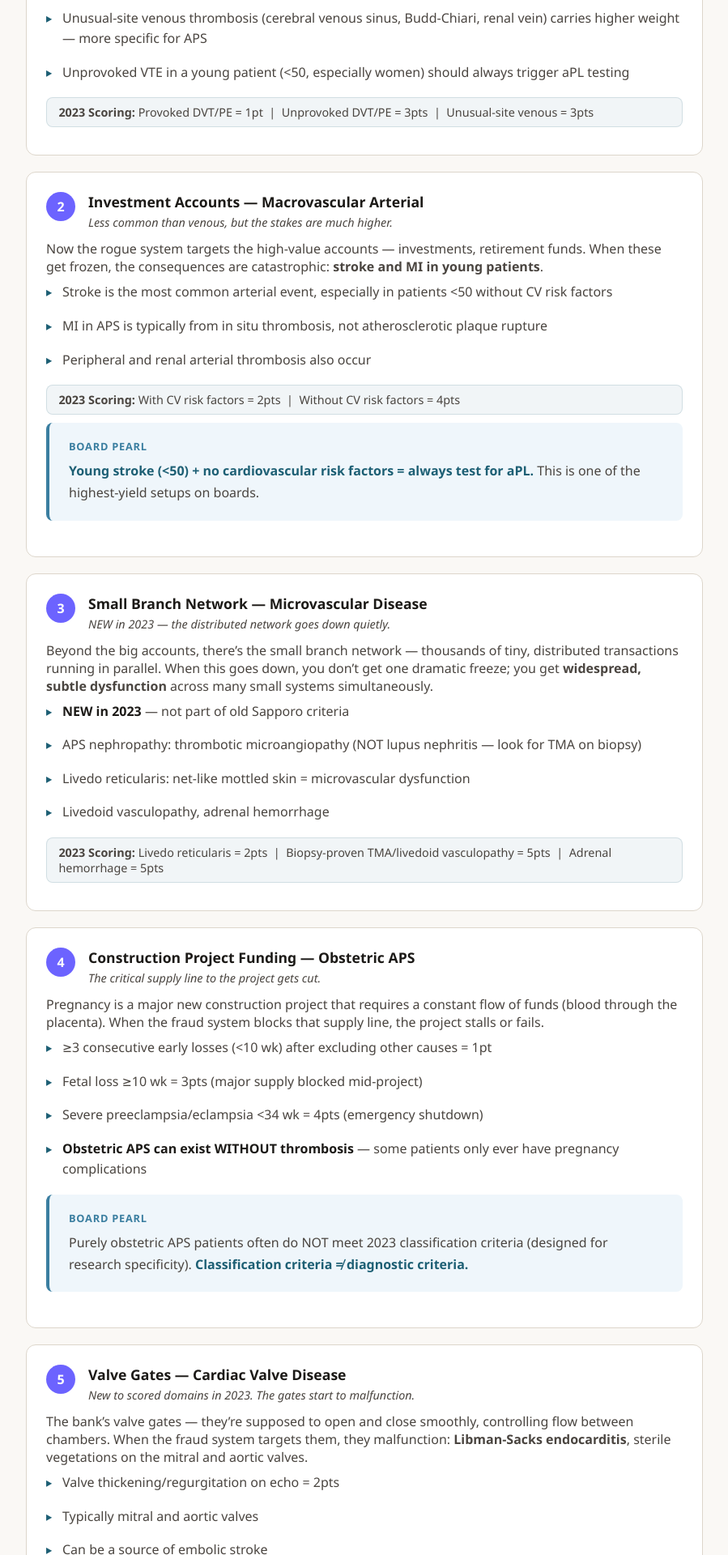
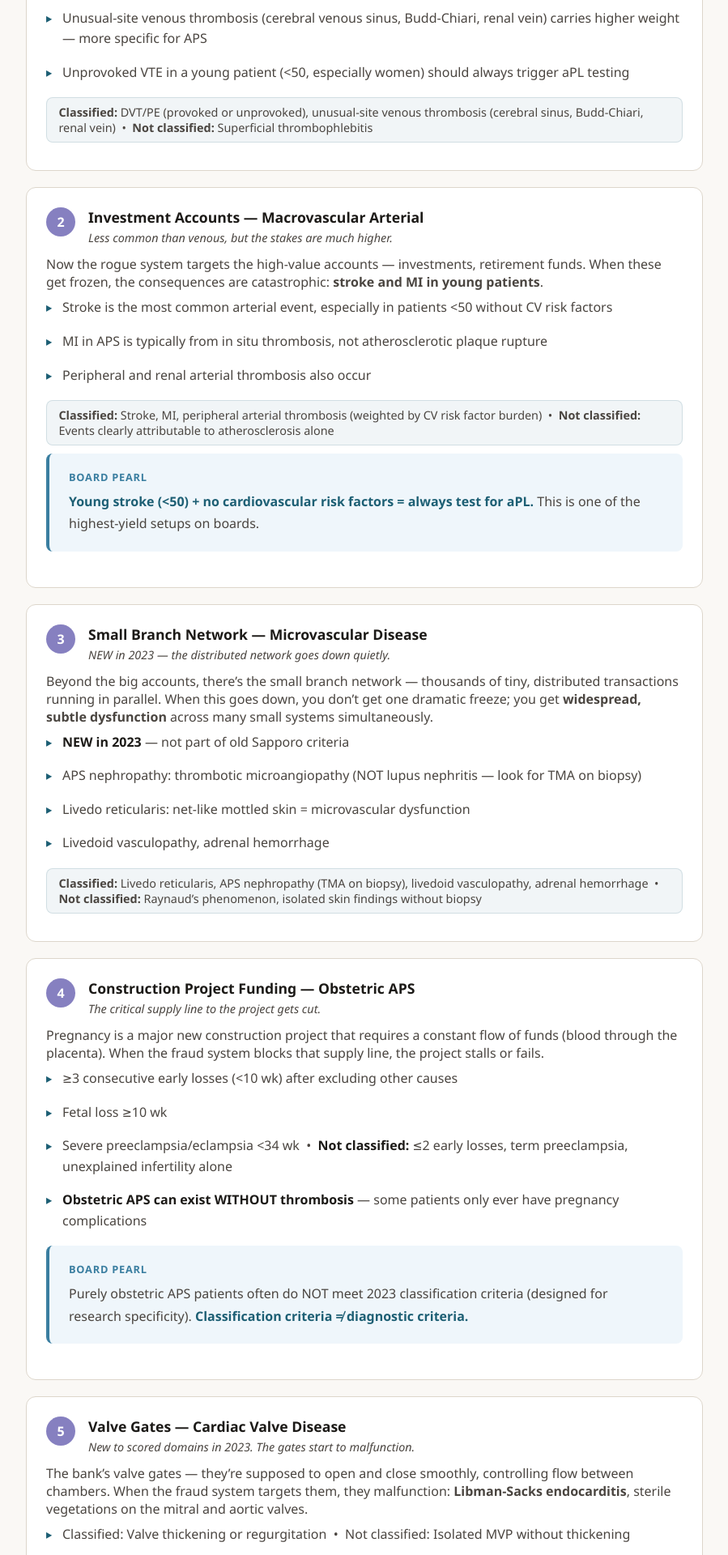
Before and after one commit to rheumify/rheumify-website, a Next.js app: page /learning/aps/clinical in a window 1280 px wide. Shown: the part 1060-2980 px from the top of the page at 81% size, without its empty margins (190-1089 px from the left). Built offline with nearby package versions, Linux system fonts and the light colour scheme.

Commit message:
Module 2: mute domain circles, remove point values, add classified/not classified per domain

```diff
--- a/app/learning/aps/clinical/page.js
+++ b/app/learning/aps/clinical/page.js
@@ -55,7 +55,7 @@ export default function APSClinicalModule() {
         .domain-card h3 { margin: 0 0 2px; font-size: 1.1rem; color: #1C1A17; }
         .domain-card p { color: #4A4540; }
         .domain-header { display: flex; align-items: flex-start; gap: 1rem; margin-bottom: 0.75rem; }
-        .domain-num { width: 36px; height: 36px; min-width: 36px; border-radius: 50%; background: #6C63FF; color: #fff; display: flex; align-items: center; justify-content: center; font-weight: 700; font-size: 1rem; }
+        .domain-num { width: 36px; height: 36px; min-width: 36px; border-radius: 50%; background: #8680C0; color: #fff; display: flex; align-items: center; justify-content: center; font-weight: 700; font-size: 1rem; }
         .domain-tagline { font-style: italic; color: #7A7268; font-size: 0.9rem; margin: 4px 0 0; }
         .domain-score { background: rgba(29,95,116,0.06); border: 1px solid rgba(29,95,116,0.15); border-radius: 8px; padding: 0.5rem 0.9rem; margin: 10px 0; font-size: 0.9rem; color: #4A4540; }
         .inline-mnemonic { background: #FDF6EC; border-left: 3px solid #C8964A; border-radius: 6px; padding: 0.65rem 0.9rem; margin: 10px 0; font-size: 0.95rem; color: #4A4540; }
@@ -105,7 +105,7 @@ export default function APSClinicalModule() {
             <li>Unprovoked VTE in a young patient (&lt;50, especially women) should always trigger aPL testing</li>
           </ul>
           <div className="domain-score">
-            <strong>2023 Scoring:</strong> Provoked DVT/PE = 1pt &nbsp;|&nbsp; Unprovoked DVT/PE = 3pts &nbsp;|&nbsp; Unusual-site venous = 3pts
+            <strong>Classified:</strong> DVT/PE (provoked or unprovoked), unusual-site venous thrombosis (cerebral sinus, Budd-Chiari, renal vein) &nbsp;&bull;&nbsp; <strong>Not classified:</strong> Superficial thrombophlebitis
           </div>
         </div>
 
@@ -126,7 +126,7 @@ export default function APSClinicalModule() {
             <li>Peripheral and renal arterial thrombosis also occur</li>
           </ul>
           <div className="domain-score">
-            <strong>2023 Scoring:</strong> With CV risk factors = 2pts &nbsp;|&nbsp; Without CV risk factors = 4pts
+            <strong>Classified:</strong> Stroke, MI, peripheral arterial thrombosis (weighted by CV risk factor burden) &nbsp;&bull;&nbsp; <strong>Not classified:</strong> Events clearly attributable to atherosclerosis alone
           </div>
           <div className="board-pearl-box" style={{marginTop: '10px'}}>
             <div className="board-pearl-label">Board Pearl</div>
@@ -152,7 +152,7 @@ export default function APSClinicalModule() {
             <li>Livedoid vasculopathy, adrenal hemorrhage</li>
           </ul>
           <div className="domain-score">
-            <strong>2023 Scoring:</strong> Livedo reticularis = 2pts &nbsp;|&nbsp; Biopsy-proven TMA/livedoid vasculopathy = 5pts &nbsp;|&nbsp; Adrenal hemorrhage = 5pts
+            <strong>Classified:</strong> Livedo reticularis, APS nephropathy (TMA on biopsy), livedoid vasculopathy, adrenal hemorrhage &nbsp;&bull;&nbsp; <strong>Not classified:</strong> Raynaud&rsquo;s phenomenon, isolated skin findings without biopsy
           </div>
         </div>
 
@@ -168,9 +168,9 @@ export default function APSClinicalModule() {
             Pregnancy is a major new construction project that requires a constant flow of funds (blood through the placenta). When the fraud system blocks that supply line, the project stalls or fails.
           </p>
           <ul className="content-list">
-            <li>&ge;3 consecutive early losses (&lt;10 wk) after excluding other causes = 1pt</li>
-            <li>Fetal loss &ge;10 wk = 3pts (major supply blocked mid-project)</li>
-            <li>Severe preeclampsia/eclampsia &lt;34 wk = 4pts (emergency shutdown)</li>
+            <li>&ge;3 consecutive early losses (&lt;10 wk) after excluding other causes</li>
+            <li>Fetal loss &ge;10 wk</li>
+            <li>Severe preeclampsia/eclampsia &lt;34 wk &nbsp;&bull;&nbsp; <strong>Not classified:</strong> &le;2 early losses, term preeclampsia, unexplained infertility alone</li>
             <li><strong>Obstetric APS can exist WITHOUT thrombosis</strong> &mdash; some patients only ever have pregnancy complications</li>
           </ul>
           <div className="board-pearl-box" style={{marginTop: '10px'}}>
@@ -191,7 +191,7 @@ export default function APSClinicalModule() {
             The bank&rsquo;s valve gates &mdash; they&rsquo;re supposed to open and close smoothly, controlling flow between chambers. When the fraud system targets them, they malfunction: <strong>Libman-Sacks endocarditis</strong>, sterile vegetations on the mitral and aortic valves.
           </p>
           <ul className="content-list">
-            <li>Valve thickening/regurgitation on echo = 2pts</li>
+            <li>Classified: Valve thickening or regurgitation &nbsp;&bull;&nbsp; Not classified: Isolated MVP without thickening</li>
             <li>Typically mitral and aortic valves</li>
             <li>Can be a source of embolic stroke</li>
             <li>Distinguish from infective endocarditis (blood cultures negative, vegetations usually smaller)</li>
@@ -213,7 +213,7 @@ export default function APSClinicalModule() {
             <li>20&ndash;50% of APS patients have thrombocytopenia</li>
             <li>Usually moderate (50,000&ndash;100,000) &mdash; severe = consider other diagnoses</li>
             <li><strong>THE PARADOX:</strong> Low platelets but at risk for CLOTTING, not bleeding (like HIT)</li>
-            <li>Persistent thrombocytopenia = 2pts</li>
+            <li>Classified: Persistent thrombocytopenia (&lt;100k) &nbsp;&bull;&nbsp; Not classified: Mild/transient thrombocytopenia</li>
           </ul>
           <div className="inline-mnemonic">
             <strong>&ldquo;Platelets low but clots still flow &mdash; APS paradox, now you know&rdquo;</strong> &mdash; Thrombocytopenia in APS means clotting risk, not bleeding risk.
@@ -238,7 +238,7 @@ export default function APSClinicalModule() {
         <div className="step-flow">
           <div className="step-card"><div className="step-number">1</div><div><strong>Entry:</strong> At least one positive aPL test within 3 years of event</div></div>
           <div className="step-card"><div className="step-number">2</div><div><strong>Score Clinical:</strong> Pick highest-weighted item per domain (D1&ndash;D6)</div></div>
-          <div className="step-card"><div className="step-number">3</div><div><strong>Score Lab:</strong> LA assays (1&ndash;5pts) + aCL/anti-&beta;2GPI ELISA (1&ndash;7pts)</div></div>
+          <div className="step-card"><div className="step-number">3</div><div><strong>Score Lab:</strong> LA assays + aCL/anti-&beta;2GPI ELISA titers (weighted by titer level and test type)</div></div>
           <div className="step-card"><div className="step-number">4</div><div><strong>Classify:</strong> Clinical &ge;3 AND Lab &ge;3 = APS</div></div>
         </div>
         <div className="inline-mnemonic" style={{marginTop: '12px'}}>
```
